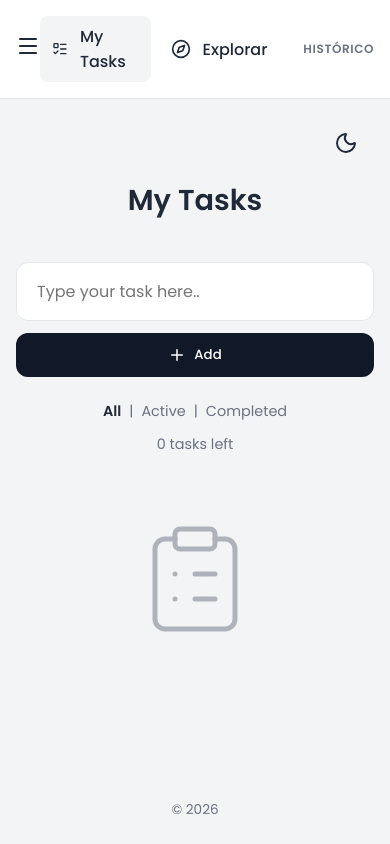
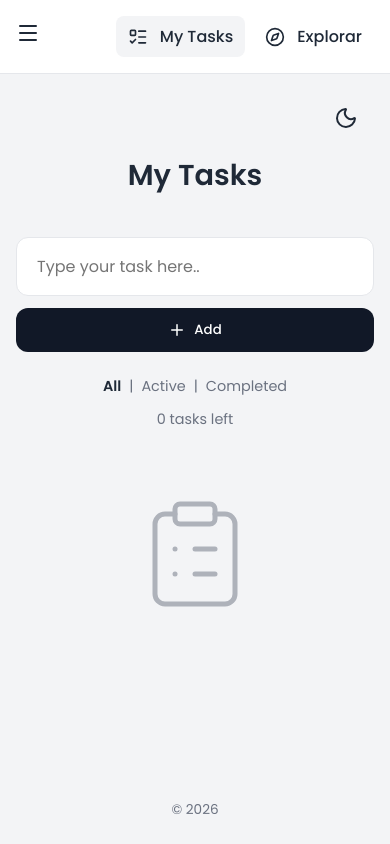
Before and after one commit to Nilson-Rodrigo/to-do-list, a React (Vite) app: page / in a window 390 px wide. Built offline with nearby package versions, Linux system fonts and the light colour scheme.

Commit message:
fix: hide sidebar history on mobile to prevent layout break

```diff
--- a/src/App.tsx
+++ b/src/App.tsx
@@ -122,7 +122,7 @@ function App() {
             <span>Explorar</span>
           </div>
 
-          <div style={{ marginTop: '24px', display: 'flex', flexDirection: 'column', gap: '4px' }}>
+          <div className="history-section" style={{ marginTop: '24px', display: 'flex', flexDirection: 'column', gap: '4px' }}>
             <span style={{ fontSize: '0.75rem', color: 'var(--text-muted)', fontWeight: 600, paddingLeft: '16px', marginBottom: '8px', textTransform: 'uppercase', letterSpacing: '0.05em' }}>
               Histórico
             </span>
--- a/src/index.css
+++ b/src/index.css
@@ -356,6 +356,12 @@ body {
   .nav-menu {
     flex-direction: row;
     margin-top: 0 !important;
+    gap: 8px;
+    align-items: center;
+  }
+
+  .history-section {
+    display: none !important; /* Esconde o histórico em telas menores para não quebrar a barra */
   }
 
   .nav-item {
```
